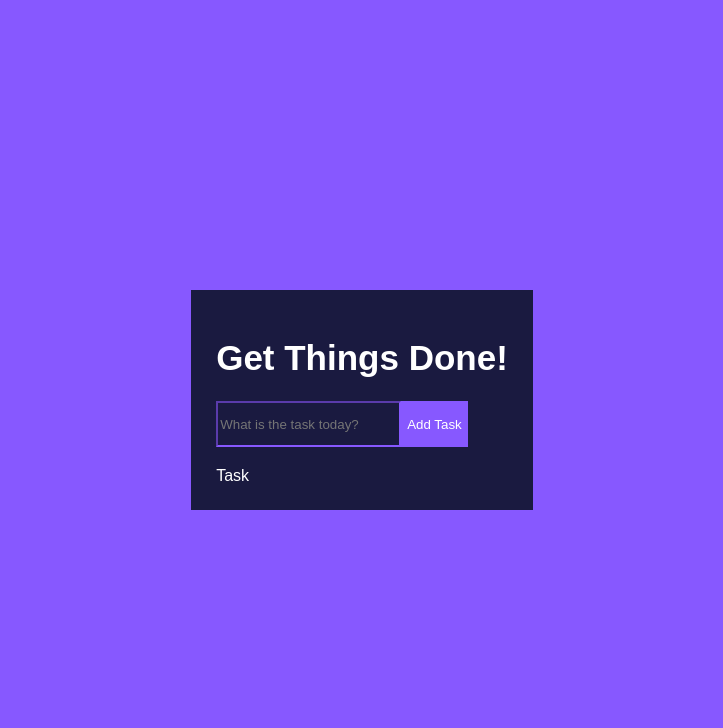
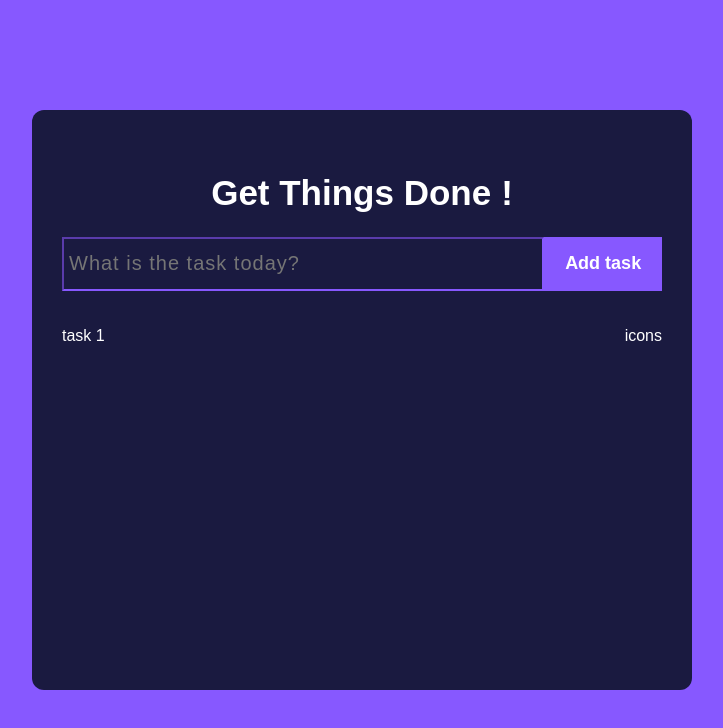
Before and after one commit to MindaAndreea/To-do-List-React, a React (Create React App) app: page / in a window 1280 px wide. Shown: the top 728 px of the page, without its empty margins (278-1001 px from the left). Built offline with nearby package versions, Linux system fonts and the light colour scheme.

Commit message:
Components

```diff
--- a/package.json
+++ b/package.json
@@ -3,6 +3,8 @@
   "version": "0.1.0",
   "private": true,
   "dependencies": {
+    "@fortawesome/fontawesome-svg-core": "^6.5.2",
+    "@fortawesome/react-fontawesome": "^0.2.2",
     "@testing-library/jest-dom": "^5.17.0",
     "@testing-library/react": "^13.4.0",
     "@testing-library/user-event": "^13.5.0",
--- a/src/components/Button/Button.css
+++ b/src/components/Button/Button.css
@@ -1,8 +1,13 @@
-.button button {
+.button {
     font-family: Arial, Helvetica, sans-serif;
     color: var(--color-white);
     background-color: var(--color-primary);
     outline: none;
     border: none;
-    height: 46px;
+    height: 54px;
+    width: 20%;
+    padding: 13px;
+    font-weight: bold;
+    font-size: 18px;
+    cursor: pointer;
 }
--- a/src/components/Button/Button.jsx
+++ b/src/components/Button/Button.jsx
@@ -1,11 +1,9 @@
 import React from 'react';
 import "./Button.css";
 
-const Button = () => {
+const Button = (props) => {
   return (
-    <div className='button'>
-      <button>Add Task</button>
-    </div>
+      <button className='button'>{props.textBtn}</button>
   )
 }
 
--- a/src/components/Card/Card.css
+++ b/src/components/Card/Card.css
@@ -1,9 +1,24 @@
 .card {
     background-color: var(--color-secondary);
-    padding: 25px;
-    font-family: Arial, Helvetica, sans-serif;
+    padding: 40px 30px;
+    border-radius: 12px;
+    width: 600px;
+    height: 500px;
 }
 
-.card h1 {
+.card-title {
     font-size: 35px;
+    text-align: center;
 }
+
+.card-title::after {
+    content: "!";
+    margin-left: 10px;
+}
+
+.addTask, .editTask {
+    display: flex;
+    margin-bottom: 20px;
+    justify-content: center;
+    align-items: center;
+}
--- a/src/components/Card/Card.jsx
+++ b/src/components/Card/Card.jsx
@@ -1,14 +1,14 @@
 import React from 'react';
 import "./Card.css";
 import Input from '../Input/Input';
-import Task from '../Task/Task';
+import ToDo from '../ToDo/ToDo';
 
 const Card = () => {
   return (
     <div className='card'>
-        <h1>Get Things Done!</h1>
-        <Input />
-        <Task />
+        <h1 className='card-title'>Get Things Done</h1>
+        <Input placeholderText = "What is the task today?" textBtn="Add task"/>
+        <ToDo />
     </div>
   )
 }
--- a/src/components/Input/Input.css
+++ b/src/components/Input/Input.css
@@ -1,6 +1,9 @@
 .input {
     display: flex;
+    justify-content: center;
+    align-items: center;
     margin-bottom: 20px;
+    width: 100%;
 }
 
 input {
@@ -10,4 +13,8 @@ input {
     outline: none;
     color: var(--color-white);
     height: 40px;
+    width: 80%;
+    font-size: 20px;
+    padding: 5px;
+    letter-spacing: 1px;
 }
--- a/src/components/Input/Input.jsx
+++ b/src/components/Input/Input.jsx
@@ -2,11 +2,11 @@ import React from 'react';
 import "./Input.css";
 import Button from '../Button/Button';
 
-const Input = () => {
+const Input = (props) => {
   return (
     <div className="input">
-        <input type="text" placeholder='What is the task today?' />
-        <Button />
+        <input type="text" placeholder={props.placeholderText} />
+        <Button textBtn={props.textBtn}/>
     </div>
   )
 }
--- a/src/components/Task/Task.jsx
+++ /dev/null
@@ -1,10 +0,0 @@
-import React from 'react';
-import "./Task.css";
-
-const Task = () => {
-  return (
-    <div>Task</div>
-  )
-}
-
-export default Task;
--- /dev/null
+++ b/src/components/ToDo/ToDo.css
@@ -0,0 +1,5 @@
+.todo {
+    display: flex;
+    justify-content: space-between;
+    align-items: center;
+}
--- /dev/null
+++ b/src/components/ToDo/ToDo.jsx
@@ -0,0 +1,15 @@
+import React from 'react';
+import "./ToDo.css";
+
+const ToDo = () => {
+  return (
+    <div className='todo'>
+        <p>task 1</p>
+        <div className='icons'>
+            <p>icons</p>
+        </div>
+    </div>
+  )
+}
+
+export default ToDo;
```
Also changed, not shown: src/components/Task/Task.css (deleted), 1 other file (tests, documents, lock files or other folders).
